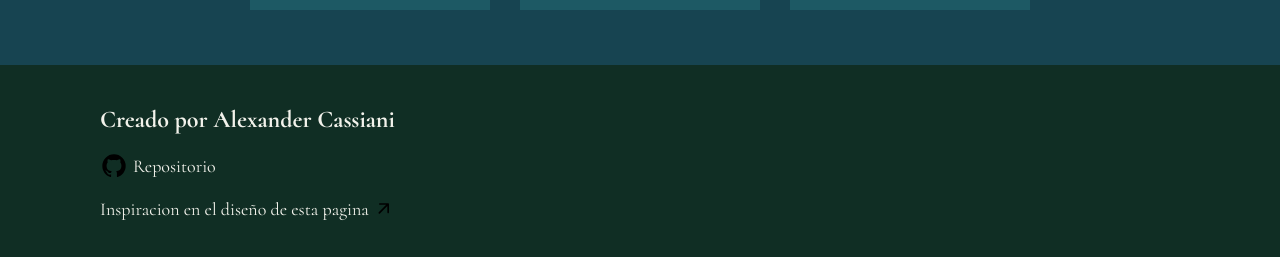
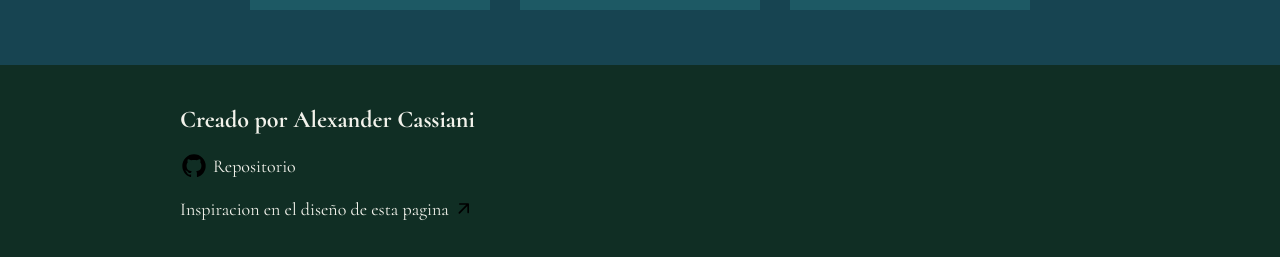
Before and after one commit to AlexanderCassiani/landing-naturaleza, a React (Vite) app: page / in a window 1280 px wide. Shown: the part 1262-1519 px from the top of the page. Built offline with nearby package versions, Linux system fonts and the light colour scheme.

Commit message:
Ajusta el padding del contenedor del footer para mejorar el diseño

```diff
--- a/src/components/footer/footer.css
+++ b/src/components/footer/footer.css
@@ -3,7 +3,7 @@ footer {
   display: flex;
   flex-direction: column;
   gap: 18px;
-  padding: 40px 100px;
+  padding: 40px 180px;
 }
 
 footer h2 {
```
